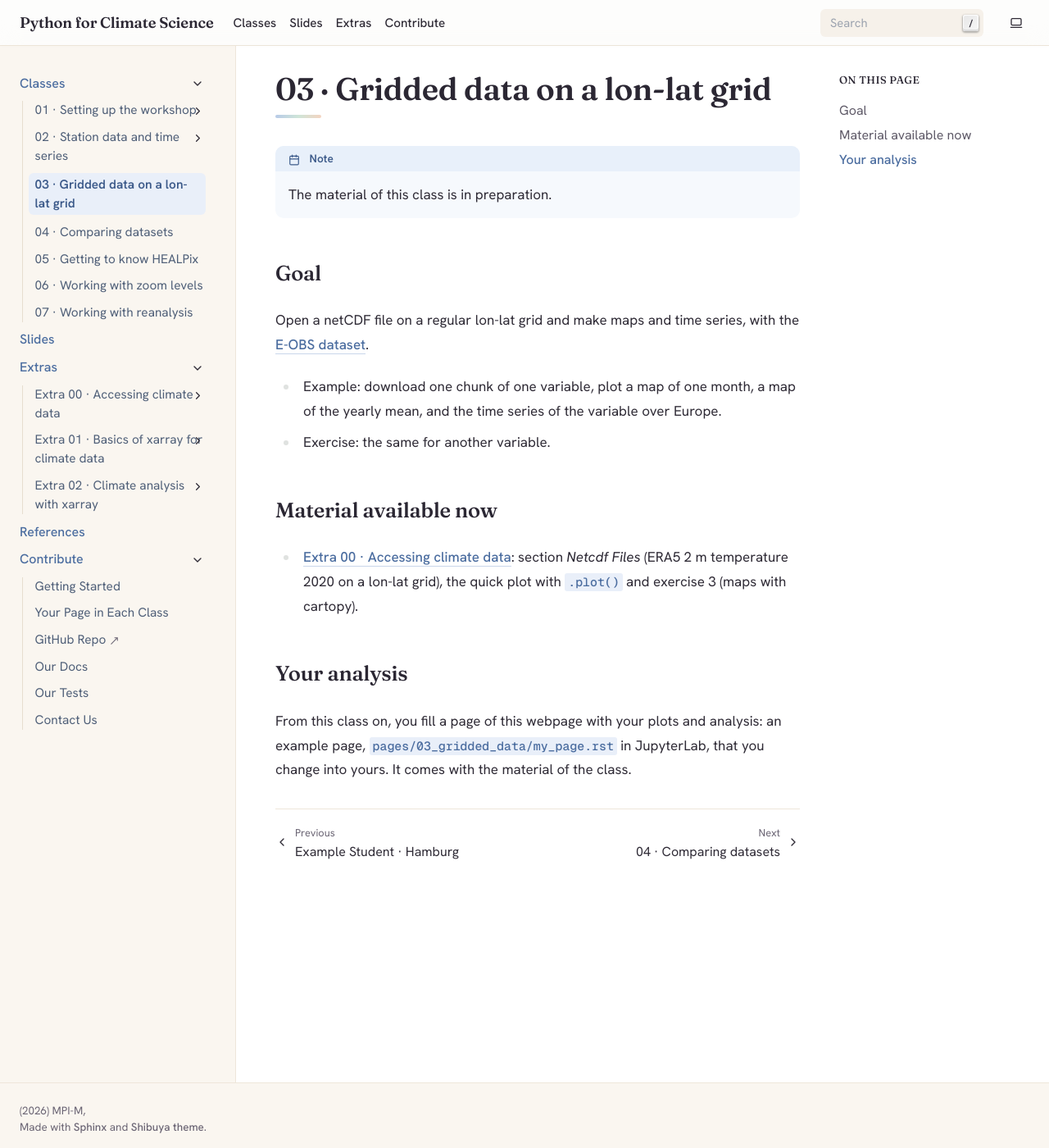
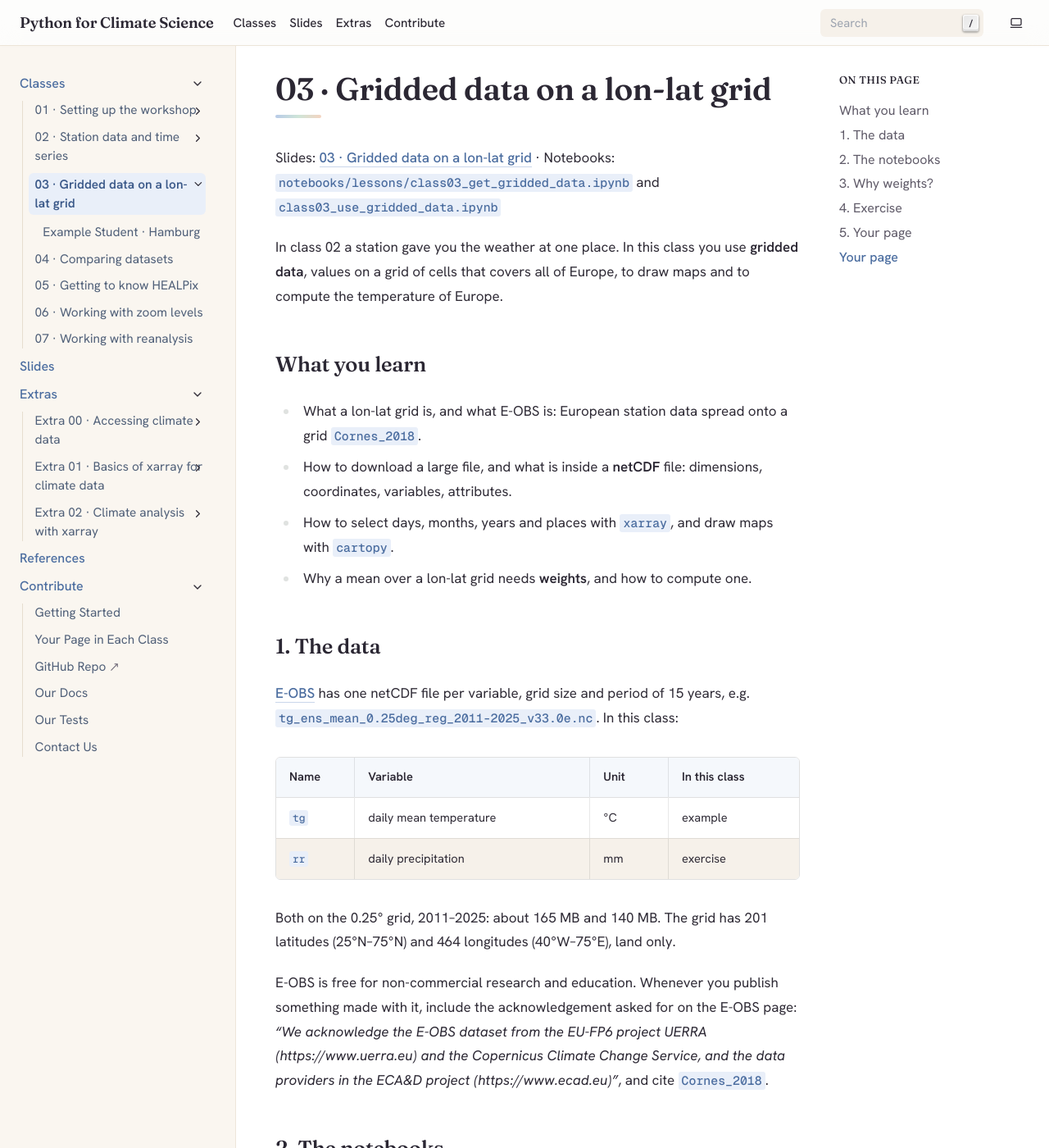
Before and after one commit to angelpeinadobravo/tuhh_python_for_climate_2026, a Sphinx documentation site: the page built from docs/source/classes/03_gridded_data/index.rst, in a window 1280 px wide and 1400 px high. Shown: the whole window at 82% size. Built offline with Sphinx 7.4.7, drawn with Linux system fonts in a browser that asks for light colours; cross-references to code outside the pages are shown as plain code; some of the changed text lies outside the part shown.

Commit message:
Class 03: gridded data on a lon-lat grid (E-OBS)
- class03_get_gridded_data: what a grid and E-OBS are, the download page and
  file names, download_eobs (help, source), what is inside a netCDF file,
  a first map; exercise: precipitation (rr).
- class03_use_gridded_data: selecting days, months, years, places and
  regions; maps of a month and of a year with cartopy; the area-weighted
  temperature of Europe (and why: unweighted is ~1 °C too cold); exercise:
  the same for precipitation with sums (min_count=1 keeps the sea empty).
- utils.download_eobs: finds the newest 0.25° file of a variable on the
  E-OBS page (the version is in the name), downloads it in pieces to a
  .part file first; tested offline.
- Class page with the E-OBS acknowledgement and Cornes et al. (2018),
  example page, slides.

Co-Authored-By: Claude Opus 5.5 <noreply@anthropic.com>

```diff
--- a/docs/source/classes/03_gridded_data/index.rst
+++ b/docs/source/classes/03_gridded_data/index.rst
@@ -3,27 +3,105 @@
 03 · Gridded data on a lon-lat grid
 ================================================================================
 
-.. note::
-   The material of this class is in preparation.
+Slides: `03 · Gridded data on a lon-lat grid <../../slides/deck.html?md=class03_gridded_data.md>`_
+· Notebooks: ``notebooks/lessons/class03_get_gridded_data.ipynb`` and ``class03_use_gridded_data.ipynb``
 
-Goal
-----
+In class 02 a station gave you the weather at one place. In this class you use **gridded data**, values on
+a grid of cells that covers all of Europe, to draw maps and to compute the temperature of Europe.
 
-Open a netCDF file on a regular lon-lat grid and make maps and time series, with the
-`E-OBS dataset <https://surfobs.climate.copernicus.eu/dataaccess/access_eobs_chunks.php>`_.
+What you learn
+--------------
 
-- Example: download one chunk of one variable, plot a map of one month, a map of the yearly mean, and the
-  time series of the variable over Europe.
-- Exercise: the same for another variable.
+- What a lon-lat grid is, and what E-OBS is: European station data spread onto a grid :cite:`Cornes_2018`.
+- How to download a large file, and what is inside a **netCDF** file: dimensions, coordinates, variables, attributes.
+- How to select days, months, years and places with ``xarray``, and draw maps with ``cartopy``.
+- Why a mean over a lon-lat grid needs **weights**, and how to compute one.
 
-Material available now
-----------------------
+1. The data
+-----------
 
-- :ref:`extra_00`: section *Netcdf Files* (ERA5 2 m temperature 2020 on a lon-lat grid), the quick plot
-  with ``.plot()`` and exercise 3 (maps with cartopy).
+`E-OBS <https://surfobs.climate.copernicus.eu/dataaccess/access_eobs_chunks.php>`_ has one netCDF file per
+variable, grid size and period of 15 years, e.g. ``tg_ens_mean_0.25deg_reg_2011-2025_v33.0e.nc``. In this class:
 
-Your analysis
--------------
+.. list-table::
+   :header-rows: 1
+   :widths: 15 45 15 25
 
-From this class on, you fill a page of this webpage with your plots and analysis: an example page,
-``pages/03_gridded_data/my_page.rst`` in JupyterLab, that you change into yours. It comes with the material of the class.
+   * - Name
+     - Variable
+     - Unit
+     - In this class
+   * - ``tg``
+     - daily mean temperature
+     - °C
+     - example
+   * - ``rr``
+     - daily precipitation
+     - mm
+     - exercise
+
+Both on the 0.25° grid, 2011–2025: about 165 MB and 140 MB. The grid has 201 latitudes (25°N–75°N) and
+464 longitudes (40°W–75°E), land only.
+
+E-OBS is free for non-commercial research and education. Whenever you publish something made with it,
+include the acknowledgement asked for on the E-OBS page: *"We acknowledge the E-OBS dataset from the EU-FP6
+project UERRA (https://www.uerra.eu) and the Copernicus Climate Change Service, and the data providers in the
+ECA&D project (https://www.ecad.eu)"*, and cite :cite:`Cornes_2018`.
+
+2. The notebooks
+----------------
+
+Open them in JupyterLab (``notebooks`` → ``lessons``) and run them from top to bottom, in this order:
+
+#. ``class03_get_gridded_data.ipynb``: what a grid and E-OBS are, where the files are, downloading with the
+   function ``download_eobs``, and what is inside a netCDF file.
+#. ``class03_use_gridded_data.ipynb``: selecting, a map of one month, a map of one year, and the
+   temperature of Europe as a time series.
+
+The files are downloaded once into ``notebooks/lessons/data/``. The first time it takes a few minutes.
+
+The xarray you need, in short:
+
+.. code-block:: python
+
+   ds = xr.open_dataset(file, chunks={"time": 31})   # open, reading 31 days at a time
+   tg = ds["tg"]                                      # one variable
+   tg.sel(time="2025-07")                             # a month; also a day "2025-07-15" or a year "2024"
+   tg.sel(latitude=53.55, longitude=10.0, method="nearest")       # the cell of a place
+   tg.sel(latitude=slice(35, 72), longitude=slice(-25, 45))       # a region
+   tg.sel(time="2025-07").mean("time")                # a map: the mean over the days
+   weights = np.cos(np.deg2rad(tg.latitude))
+   tg.weighted(weights).mean(("latitude", "longitude"))           # one value per day, weighted by area
+
+3. Why weights?
+---------------
+
+Every cell spans 0.25° of longitude, but the lines of longitude come closer towards the pole: a cell is
+22.8 km wide at 35°N and only 9.5 km at 70°N. Its area is proportional to the cosine of its latitude. A plain
+mean counts the small northern cells as much as the large southern ones: for Europe in 2011–2025 it is almost
+1 °C colder than the mean weighted by area.
+
+4. Exercise
+-----------
+
+Section 6 of ``class03_use_gridded_data.ipynb``: the same maps and time series for the **precipitation**
+(``rr``). Precipitation adds up, so use sums: ``.sum("time", min_count=1)`` for the maps (``min_count=1``
+keeps the sea empty instead of 0) and ``.resample(...).sum()`` for the time series.
+
+5. Your page
+------------
+
+Your page is ready in JupyterLab: ``pages`` → ``03_gridded_data`` → ``my_page.rst``. The notebook saves the
+plots next to it.
+
+#. Run both notebooks, including the exercise: your plots replace the example pictures.
+#. Open ``my_page.rst``, write your name, and describe your plots, as the page asks. Save with ``Ctrl + S``.
+#. Check it on http://localhost:8000 → *Classes → 03*, print it and **Save as PDF**, and send it to the tutor.
+
+Your page
+---------
+
+.. toctree::
+   :maxdepth: 1
+
+   /my_pages/03_gridded_data/my_page
--- a/docs/source/references.bib
+++ b/docs/source/references.bib
@@ -10,3 +10,13 @@
    author={Gorski, K. M. and Hivon, E. and Banday, A. J. and Wandelt, B. D. and Hansen, F. K. and Reinecke, M. and Bartelmann, M.},
    year={2005},
    month=apr, pages={759–771} }
+
+@article{Cornes_2018,
+   title={An Ensemble Version of the E-OBS Temperature and Precipitation Data Sets},
+   volume={123},
+   DOI={10.1029/2017JD028200},
+   number={17},
+   journal={Journal of Geophysical Research: Atmospheres},
+   author={Cornes, Richard C. and van der Schrier, Gerard and van den Besselaar, Else J. M. and Jones, Philip D.},
+   year={2018},
+   pages={9391–9409} }
--- a/docs/source/slides.rst
+++ b/docs/source/slides.rst
@@ -23,6 +23,9 @@ Classes
    * - 02
      - `Station data and time series <slides/deck.html?md=class02_station_data.md>`_
      - :ref:`class_02`
+   * - 03
+     - `Gridded data on a lon-lat grid <slides/deck.html?md=class03_gridded_data.md>`_
+     - :ref:`class_03`
 
 The other :ref:`classes <classes>` get their deck together with their material.
 
```
Also changed, not shown: docs/source/classes/03_gridded_data/template/my_page.rst (added, +61 -0 lines), slides/class03_gridded_data.md (added, +192 -0 lines), docs/source/classes/03_gridded_data/template/precipitation_europe.png (added), docs/source/classes/03_gridded_data/template/precipitation_month.png (added), docs/source/classes/03_gridded_data/template/precipitation_year.png (added), docs/source/classes/03_gridded_data/template/temperature_europe.png (added), docs/source/classes/03_gridded_data/template/temperature_month.png (added), docs/source/classes/03_gridded_data/template/temperature_year.png (added), slides/img/class03_temperature_europe.png (added), slides/img/class03_temperature_month.png (added), slides/img/class03_temperature_year.png (added), 4 other files.
